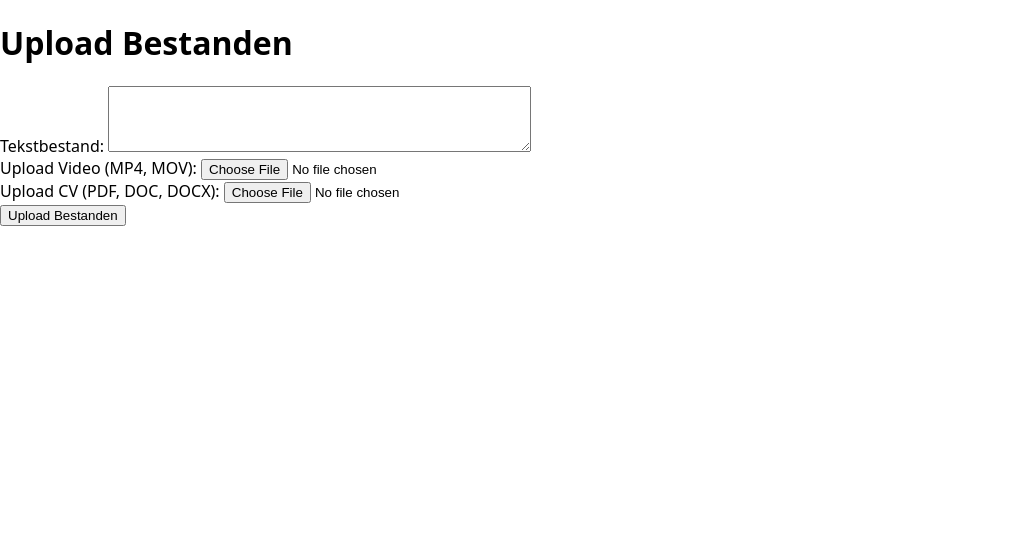
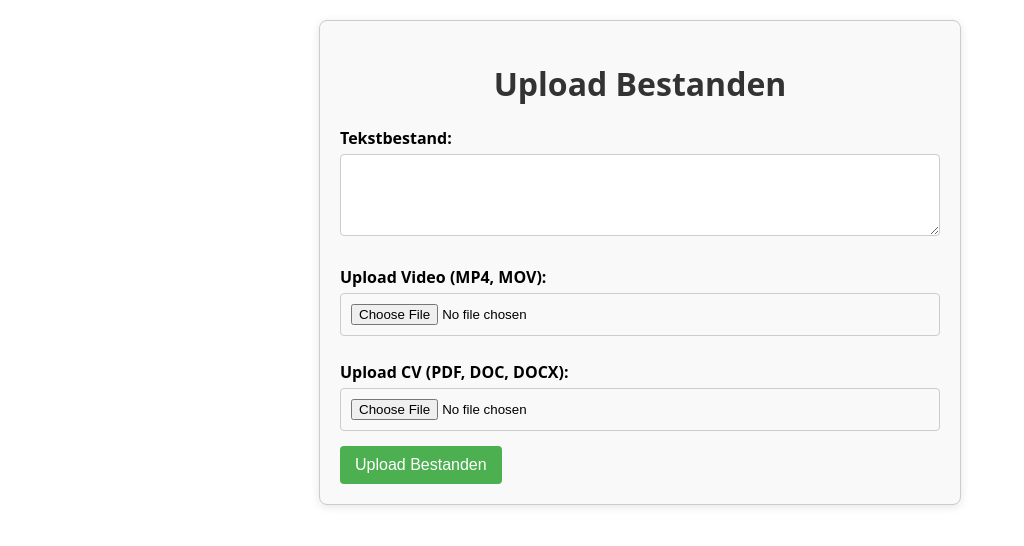
Before and after one commit to Svendewijn/proefexamen, a PHP site: page /upload.php in a window 1280 px wide. Shown: the part 103-649 px from the top of the page, without its empty margins (0-1024 px from the left). Run offline with PHP 8.4, Linux system fonts and the light colour scheme; the visitor is signed in with stand-in values (Sample User, id 1).

Commit message:
optimalisatie

```diff
--- a/css/styling.css
+++ b/css/styling.css
@@ -158,6 +158,36 @@ a:link {
     display: block;
     margin: 10px 0 5px;
     font-weight: bold;
+}
+
+.block-settings textarea,
+.block-settings input[type="file"] {
+    width: 100%;
+    padding: 10px;
+    margin-bottom: 15px;
+    border: 1px solid #ccc;
+    border-radius: 4px;
+    box-sizing: border-box;
+}
+
+.block-settings input[type="submit"] {
+    background-color: #4CAF50;
+    color: white;
+    border: none;
+    padding: 10px 15px;
+    border-radius: 4px;
+    cursor: pointer;
+    font-size: 16px;
+    transition: background-color 0.3s;
+}
+
+.block-settings input[type="submit"]:hover {
+    background-color: #45a049;
+}
+
+.block-settings input[type="submit"]:disabled {
+    background-color: #ccc;
+    cursor: not-allowed;
 }
 
 .block-settings input[type="text"],
--- a/header.php
+++ b/header.php
@@ -1,14 +1,56 @@
 <?php
 session_start(); // Start de sessie om toegang te krijgen tot sessievariabelen
 ?>
+
 <link rel="stylesheet" href="css/styling.css">
+<script>
+    let secretCode = 'xxl'; // De geheime code
+    let input = ''; // Huidige invoer van de gebruiker
+    let codeTyped = false; // Vlag om bij te houden of de code is getypt
+
+    // Functie om de grootte van het logo te vergroten met 10%
+    function enlargeLogo(event) {
+        event.preventDefault(); // Voorkom dat de link wordt gevolgd
+        const logo = document.getElementById('logo');
+        let currentWidth = logo.width;
+        let currentHeight = logo.height;
+
+        // Vergroot de breedte en hoogte met 10%
+        logo.width = currentWidth * 1.1; // Vergroot de breedte met 10%
+        logo.height = currentHeight * 1.1; // Vergroot de hoogte met 10%
+    }
+
+    // Event listener voor toetsaanslagen
+    document.addEventListener('keydown', function(event) {
+        input += event.key; // Voeg de ingedrukte toets toe aan de invoer
+
+        // Controleer of de invoer de geheime code bevat
+        if (input.includes(secretCode)) {
+            codeTyped = true; // Zet de vlag op true als de code is getypt
+            input = ''; // Reset de invoer
+
+            // Maak de link niet-klikbaar door de href te verwijderen
+            const logoLink = document.getElementById('logo-link');
+            logoLink.removeAttribute('href'); // Verwijder de href
+            logoLink.onclick = function(event) { enlargeLogo(event); }; // Voeg een klik-event toe
+        }
+    });
+
+    // Update de tekst bij het laden van de pagina
+    window.onload = function() {
+        // Geen tekst meer tonen
+    };
+</script>
+
 <div class="header">
     <div class="header-contents">
-    <a href="index.php">
-    <img src="images/logo.png" alt="logo" width="50" height="25">
+        <a id="logo-link" href="index.php">
+            <img id="logo" src="images/logo.png" alt="logo" width="50" height="25">
         </a>
+        <div id="mode-text" style="margin-top: 10px; font-size: 14px; color: #555; display: none;">
+            <!-- Deze tekst is nu verborgen -->
+        </div>
         <div class="header-text">
-
             <a href="voorlichting.php">Voorlichting</a> &nbsp;|&nbsp;
             <a href="vacature.php">Vacatures</a> &nbsp;|&nbsp;
             <a href="werknemers.php">Cv's</a> &nbsp;|&nbsp;
--- a/upload.php
+++ b/upload.php
@@ -8,18 +8,20 @@
 </head>
 <body>
 <?php include 'header.php';?>
+    <div class="block-settings">
         <h1>Upload Bestanden</h1>
         <form action="uploadprocess.php" method="post" enctype="multipart/form-data">
             <label for="text">Tekstbestand:</label>
-        <textarea name="text" id="text" rows="4" cols="50"></textarea><br>
+            <textarea name="text" id="text" rows="4" cols="50"></textarea>
 
             <label for="video">Upload Video (MP4, MOV):</label>
-        <input type="file" name="video" id="video" accept=".mp4,.mov"><br>
+            <input type="file" name="video" id="video" accept=".mp4,.mov">
 
             <label for="cv">Upload CV (PDF, DOC, DOCX):</label>
-        <input type="file" name="cv" id="cv"><br>
+            <input type="file" name="cv" id="cv">
 
-        <input type="submit" value="Upload Bestanden">
+            <input type="submit" value="Upload Bestanden" class="btn">
         </form>
+    </div>
 </body>
 </html>
```
Also changed, not shown: inlog.php (+6 -3 lines), profiel.php (+17 -15 lines), registratie.php (+8 -5 lines). Lines whose indentation alone changed are shown as unchanged.
